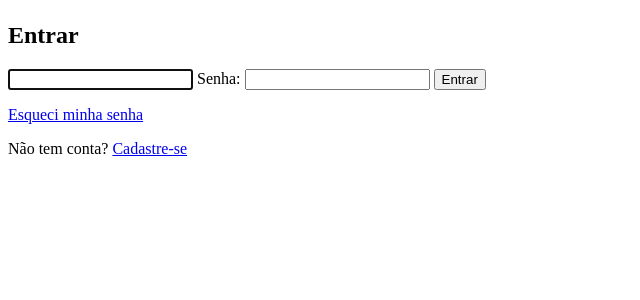
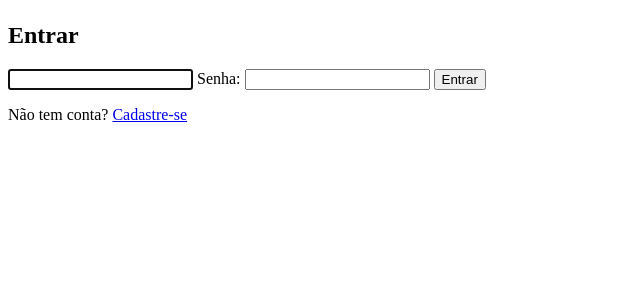
Before and after one commit to oguiaraujo/All4Pets-System, a Django app: page /accounts/login/ in a window 1280 px wide. Shown: the part 58-358 px from the top of the page, without its empty margins (0-640 px from the left). Run offline with Django 5.2, Linux system fonts and the light colour scheme.

Commit message:
fix(login): remove chamada a reset password #23

```diff
--- a/accounts/templates/accounts/login.html
+++ b/accounts/templates/accounts/login.html
@@ -6,6 +6,5 @@
   {{ form.password.label_tag }} {{ form.password }}
   <button type="submit">Entrar</button>
 </form>
-<p><a href="{% url 'password_reset' %}">Esqueci minha senha</a></p>
 <p>Não tem conta? <a href="{% url 'signup' %}">Cadastre-se</a></p>
 {% endblock %}
```
